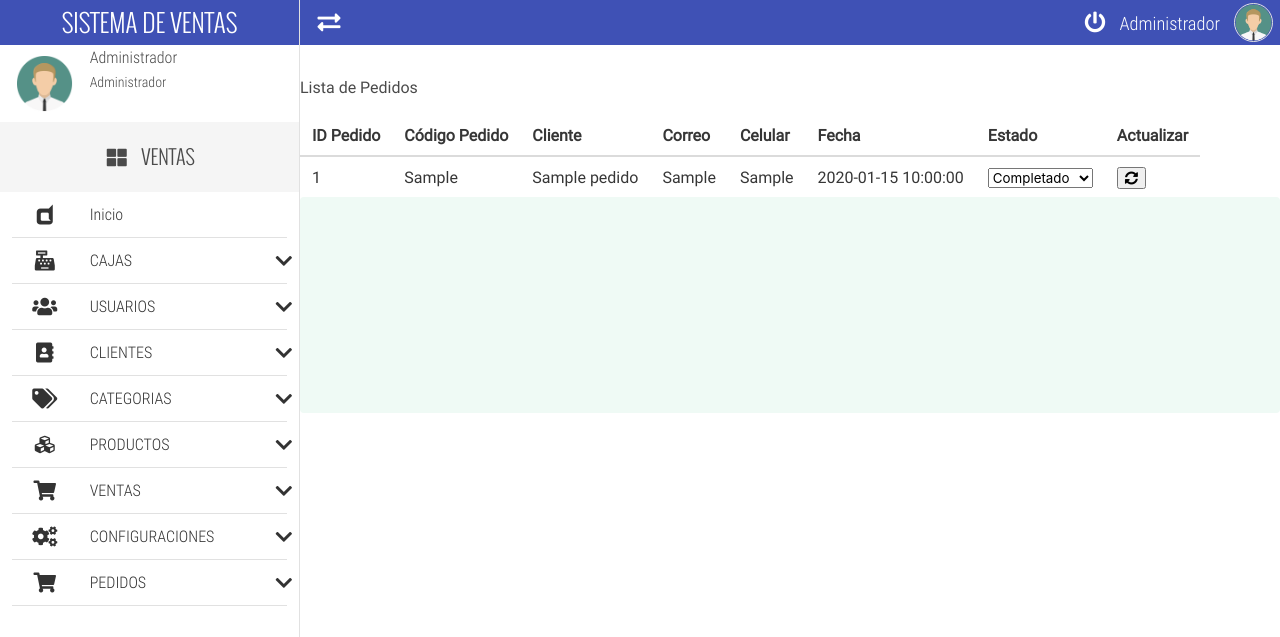
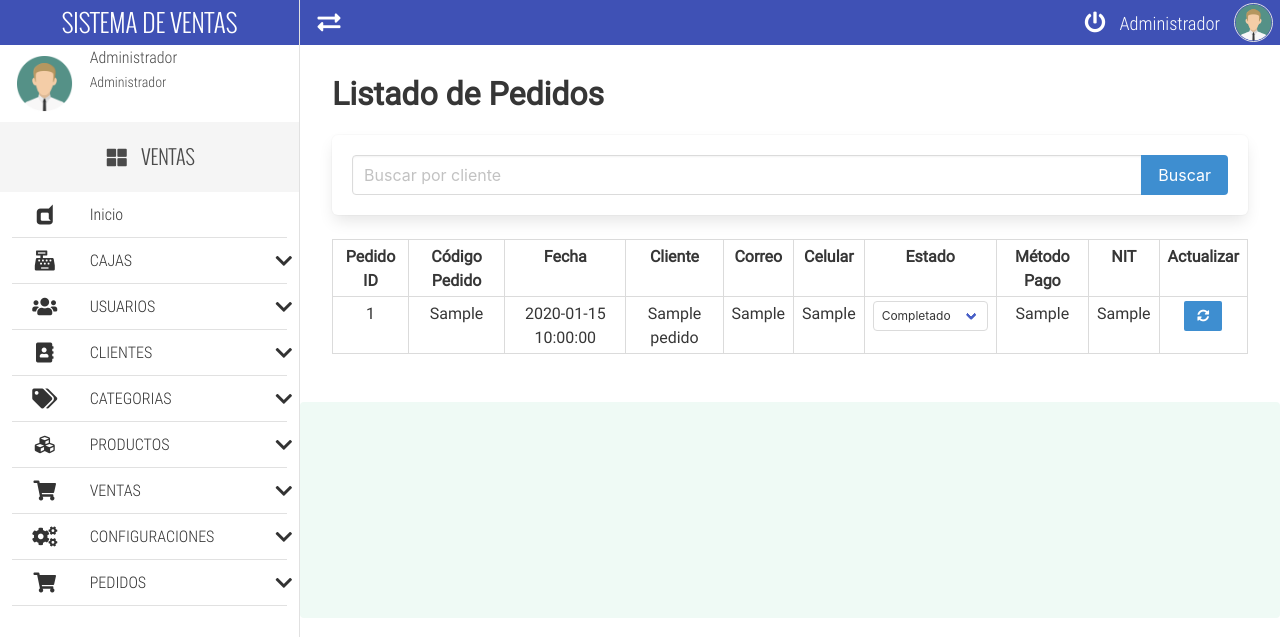
Before and after one commit to leolondono19/SistemasDeInformacion2, a PHP site: page /pedidos in a window 1280 px wide. Shown: the top 637 px of the page. Run offline with PHP 8.4, Linux system fonts and the light colour scheme; a user stored in the database is signed in; tables that the repository leaves empty or names only in its code hold one stand-in row (values such as "Sample post"); some libraries are stand-ins or nearby versions; some web fonts are replaced.

Commit message:
Actualización de pedidos-view.php
Actualización de los estilos en pedidos-view.php para que sea como el resto del sistema

```diff
--- a/Sistemas ed informacion 2/app/controllers/PedidoController.php
+++ b/Sistemas ed informacion 2/app/controllers/PedidoController.php
@@ -1,60 +1,175 @@
 <?php
-// app/controllers/PedidoController.php
 
 namespace app\controllers;
+use app\models\mainModel;
 
-use app\models\mainModel;
-use PDO;
+class PedidoController extends mainModel{
 
-if(file_exists(__DIR__ . "/../../config/server.php")) {
-    require_once __DIR__ . "/../../config/server.php";
-} else {
-    die("Error: No se encontró el archivo de configuración.");
-}
+    /*----------  Controlador registrar pedido  ----------*/
+    public function registrarPedidoControlador(){
 
-class PedidoController extends mainModel {
+        # Almacenando datos
+        $cliente_id = $this->limpiarCadena($_POST['cliente_id']);
+        $productos = $_POST['productos']; // array de productos
+        $total = $this->limpiarCadena($_POST['total']);
 
-    private $db;
+        # Verificando campos obligatorios
+        if ($cliente_id == "" || $total == "" || empty($productos)) {
+            $alerta = [
+                "tipo" => "simple",
+                "titulo" => "Ocurrió un error inesperado",
+                "texto" => "No has llenado todos los campos que son obligatorios",
+                "icono" => "error"
+            ];
+            return json_encode($alerta);
+            exit();
+        }
 
-    public function __construct() {
-        try {
-            $dsn = "mysql:host=" . DB_SERVER . ";dbname=" . DB_NAME . ";charset=utf8mb4";
-            $this->db = new PDO($dsn, DB_USER, DB_PASS);
-            $this->db->setAttribute(PDO::ATTR_ERRMODE, PDO::ERRMODE_EXCEPTION);
-        } catch (PDOException $e) {
-            echo 'Error de conexión: ' . $e->getMessage();
-            die();
+        # Insertar el pedido
+        $pedido_datos_reg = [
+            [
+                "campo_nombre" => "cliente_id",
+                "campo_marcador" => ":ClienteID",
+                "campo_valor" => $cliente_id
+            ],
+            [
+                "campo_nombre" => "total",
+                "campo_marcador" => ":Total",
+                "campo_valor" => $total
+            ]
+        ];
+
+        $registrar_pedido = $this->guardarDatos("pedido", $pedido_datos_reg);
+
+        if ($registrar_pedido->rowCount() == 1) {
+            // Obtener ID del pedido recién registrado
+            $pedido_id = $this->ultimoIdInsertado();
+
+            # Registrar productos del pedido
+            foreach ($productos as $producto) {
+                $producto_datos = [
+                    [
+                        "campo_nombre" => "pedido_id",
+                        "campo_marcador" => ":PedidoID",
+                        "campo_valor" => $pedido_id
+                    ],
+                    [
+                        "campo_nombre" => "producto_id",
+                        "campo_marcador" => ":ProductoID",
+                        "campo_valor" => $producto['id']
+                    ],
+                    [
+                        "campo_nombre" => "cantidad",
+                        "campo_marcador" => ":Cantidad",
+                        "campo_valor" => $producto['cantidad']
+                    ],
+                    [
+                        "campo_nombre" => "precio",
+                        "campo_marcador" => ":Precio",
+                        "campo_valor" => $producto['precio']
+                    ]
+                ];
+                $this->guardarDatos("pedido_producto", $producto_datos);
+            }
+
+            $alerta = [
+                "tipo" => "limpiar",
+                "titulo" => "Pedido registrado",
+                "texto" => "El pedido ha sido registrado con éxito",
+                "icono" => "success"
+            ];
+        } else {
+            $alerta = [
+                "tipo" => "simple",
+                "titulo" => "Ocurrió un error inesperado",
+                "texto" => "No se pudo registrar el pedido, por favor intente nuevamente",
+                "icono" => "error"
+            ];
         }
+
+        return json_encode($alerta);
     }
 
-    // Obtener todos los pedidos, ahora incluyendo metodo_pago y nit
-    public function obtenerPedidos() {
-        $query = $this->db->prepare("SELECT pedido_id, codigo_pedido, fecha, nombre_cliente, correo_cliente, celular_cliente, estado, metodo_pago, nit FROM pedido ORDER BY fecha DESC");
-        $query->execute();
-        return $query->fetchAll(PDO::FETCH_ASSOC);
-    }
+    /*----------  Controlador listar pedidos  ----------*/
+    public function listarPedidosControlador($pagina, $registros, $url, $busqueda) {
+        $pagina = $this->limpiarCadena($pagina);
+        $registros = $this->limpiarCadena($registros);
+        $url = APP_URL . $this->limpiarCadena($url) . "/";
+        $busqueda = $this->limpiarCadena($busqueda);
+        $tabla = "";
 
-    // Obtener un pedido por su código
-    public function obtenerPedidoPorCodigo($codigo_pedido) {
-        $query = $this->db->prepare("SELECT pedido_id, codigo_pedido, fecha, nombre_cliente, correo_cliente, celular_cliente, estado, metodo_pago, nit FROM pedido WHERE codigo_pedido = :codigo_pedido");
-        $query->bindParam(':codigo_pedido', $codigo_pedido);
-        $query->execute();
-        return $query->fetch(PDO::FETCH_ASSOC);
-    }
+        $pagina = (isset($pagina) && $pagina > 0) ? (int) $pagina : 1;
+        $inicio = ($pagina > 0) ? (($pagina * $registros) - $registros) : 0;
 
-    // Obtener el detalle de un pedido
-    public function obtenerDetallePedido($codigo_pedido) {
-        $query = $this->db->prepare("SELECT * FROM detalle_pedido WHERE codigo_pedido = :codigo_pedido");
-        $query->bindParam(':codigo_pedido', $codigo_pedido);
-        $query->execute();
-        return $query->fetchAll(PDO::FETCH_ASSOC);
-    }
+        if ($busqueda != "") {
+            $consulta_datos = "SELECT * FROM pedido WHERE nombre_cliente LIKE '%$busqueda%' ORDER BY fecha DESC LIMIT $inicio, $registros";
+            $consulta_total = "SELECT COUNT(pedido_id) FROM pedido WHERE nombre_cliente LIKE '%$busqueda%'";
+        } else {
+            $consulta_datos = "SELECT * FROM pedido ORDER BY fecha DESC LIMIT $inicio, $registros";
+            $consulta_total = "SELECT COUNT(pedido_id) FROM pedido";
+        }
 
-    // Cambiar el estado de un pedido
-    public function cambiarEstadoPedido($codigo_pedido, $nuevo_estado) {
-        $query = $this->db->prepare("UPDATE pedido SET estado = :estado WHERE codigo_pedido = :codigo_pedido");
-        $query->bindParam(':estado', $nuevo_estado);
-        $query->bindParam(':codigo_pedido', $codigo_pedido);
-        return $query->execute();
+        $datos = $this->ejecutarConsulta($consulta_datos);
+        $datos = $datos->fetchAll();
+        $total = $this->ejecutarConsulta($consulta_total)->fetchColumn();
+        $numeroPaginas = ceil($total / $registros);
+
+        $tabla .= '
+            <div class="table-container">
+            <table class="table is-bordered is-striped is-narrow is-hoverable is-fullwidth">
+                <thead>
+                    <tr>
+                        <th class="has-text-centered">Pedido ID</th>
+                        <th class="has-text-centered">Código Pedido</th>
+                        <th class="has-text-centered">Fecha</th>
+                        <th class="has-text-centered">Cliente</th>
+                        <th class="has-text-centered">Correo</th>
+                        <th class="has-text-centered">Celular</th>
+                        <th class="has-text-centered">Estado</th>
+                        <th class="has-text-centered">Método Pago</th>
+                        <th class="has-text-centered">NIT</th>
+                        <th class="has-text-centered">Actualizar</th>
+                    </tr>
+                </thead>
+                <tbody>
+        ';
+
+        if ($total >= 1 && $pagina <= $numeroPaginas) {
+            foreach ($datos as $rows) {
+                $tabla .= '
+                    <tr class="has-text-centered">
+                        <td>' . $rows['pedido_id'] . '</td>
+                        <td>' . $rows['codigo_pedido'] . '</td>
+                        <td>' . $rows['fecha'] . '</td>
+                        <td>' . $rows['nombre_cliente'] . '</td>
+                        <td>' . $rows['correo_cliente'] . '</td>
+                        <td>' . $rows['celular_cliente'] . '</td>
+                        <td>
+                            <div class="select is-small">
+                                <select name="estado_' . $rows['pedido_id'] . '">
+                                    <option value="pendiente"' . ($rows['estado'] == 'pendiente' ? ' selected' : '') . '>Pendiente</option>
+                                    <option value="comprobado"' . ($rows['estado'] == 'comprobado' ? ' selected' : '') . '>Comprobado</option>
+                                    <option value="completado"' . ($rows['estado'] == 'completado' ? ' selected' : '') . '>Completado</option>
+                                </select>
+                            </div>
+                        </td>
+                        <td>' . $rows['metodo_pago'] . '</td>
+                        <td>' . $rows['nit'] . '</td>
+                        <td>
+                            <button class="button is-info is-small">
+                                <i class="fas fa-sync-alt"></i>
+                            </button>
+                        </td>
+                    </tr>
+                ';
+            }
+        } else {
+            $tabla .= '<tr class="has-text-centered"><td colspan="10">No hay pedidos registrados</td></tr>';
+        }
+
+        $tabla .= '</tbody></table></div>';
+
+        return $tabla;
     }
 }
+?>
--- a/Sistemas ed informacion 2/app/views/content/pedidos-view.php
+++ b/Sistemas ed informacion 2/app/views/content/pedidos-view.php
@@ -1,50 +1,24 @@
-<!-- app/views/content/pedidos-view.php -->
-<?php
-use app\controllers\PedidoController; // Asegúrate de usar el namespace correcto
-require_once './app/controllers/PedidoController.php'; // Ajusta la ruta si es necesario
-$pedidoController = new PedidoController();
-$pedidos = $pedidoController->obtenerPedidos();
-?>
-<div class="container mt-5">
-    <h2 class="mb-4">Lista de Pedidos</h2>
-    <table class="table table-bordered table-hover">
-        <thead>
-            <tr>
-                <th>ID Pedido</th>
-                <th>Código Pedido</th>
-                <th>Cliente</th>
-                <th>Correo</th>
-                <th>Celular</th>
-                <th>Fecha</th>
-                <th>Estado</th> <!-- Cambiar el nombre de la columna Acciones a Estado -->
-                <th>Actualizar</th> <!-- Nueva columna para el botón de actualizar -->
-            </tr>
-        </thead>
-        <tbody>
-            <?php
-            foreach ($pedidos as $pedido) {
-                echo '<tr>';
-                echo '<td>' . $pedido['pedido_id'] . '</td>';
-                echo '<td>' . $pedido['codigo_pedido'] . '</td>';
-                echo '<td>' . $pedido['nombre_cliente'] . '</td>';
-                echo '<td>' . $pedido['correo_cliente'] . '</td>';
-                echo '<td>' . $pedido['celular_cliente'] . '</td>';
-                echo '<td>' . $pedido['fecha'] . '</td>';
+<div class="container is-fluid mb-6">
+    <h1 class="title">Listado de Pedidos</h1>
+    <div class="box">
+        <form action="<?php echo APP_URL; ?>pedidoBuscar/" method="POST" autocomplete="off">
+            <div class="field has-addons">
+                <div class="control is-expanded">
+                    <input class="input" type="text" name="busqueda" placeholder="Buscar por cliente">
+                </div>
+                <div class="control">
+                    <button class="button is-info">
+                        Buscar
+                    </button>
+                </div>
+            </div>
+        </form>
+    </div>
 
-                // Columna Estado con el combo box para seleccionar el estado
-                echo '<td>';
-                echo '<select class="form-select" name="estado_' . $pedido['pedido_id'] . '">';
-                echo '<option value="pendiente"' . ($pedido['estado'] == 'pendiente' ? ' selected' : '') . '>Pendiente</option>';
-                echo '<option value="comprobado"' . ($pedido['estado'] == 'comprobado' ? ' selected' : '') . '>Comprobado</option>';
-                echo '<option value="completado"' . ($pedido['estado'] == 'completado' ? ' selected' : '') . '>Completado</option>';
-                echo '</select>';
-                echo '</td>';
-
-                // Columna Actualizar con el botón de actualización
-                echo '<td><button class="btn btn-success"><i class="fas fa-sync-alt"></i></button></td>';
-                echo '</tr>';
-            }
-            ?>
-        </tbody>
-    </table>
+    <?php
+        require_once "./app/controllers/PedidoController.php";
+        use app\controllers\PedidoController;
+        $pedidoController = new PedidoController();
+        echo $pedidoController->listarPedidosControlador(1, 10, "pedidos", "");
+    ?>
 </div>
```
